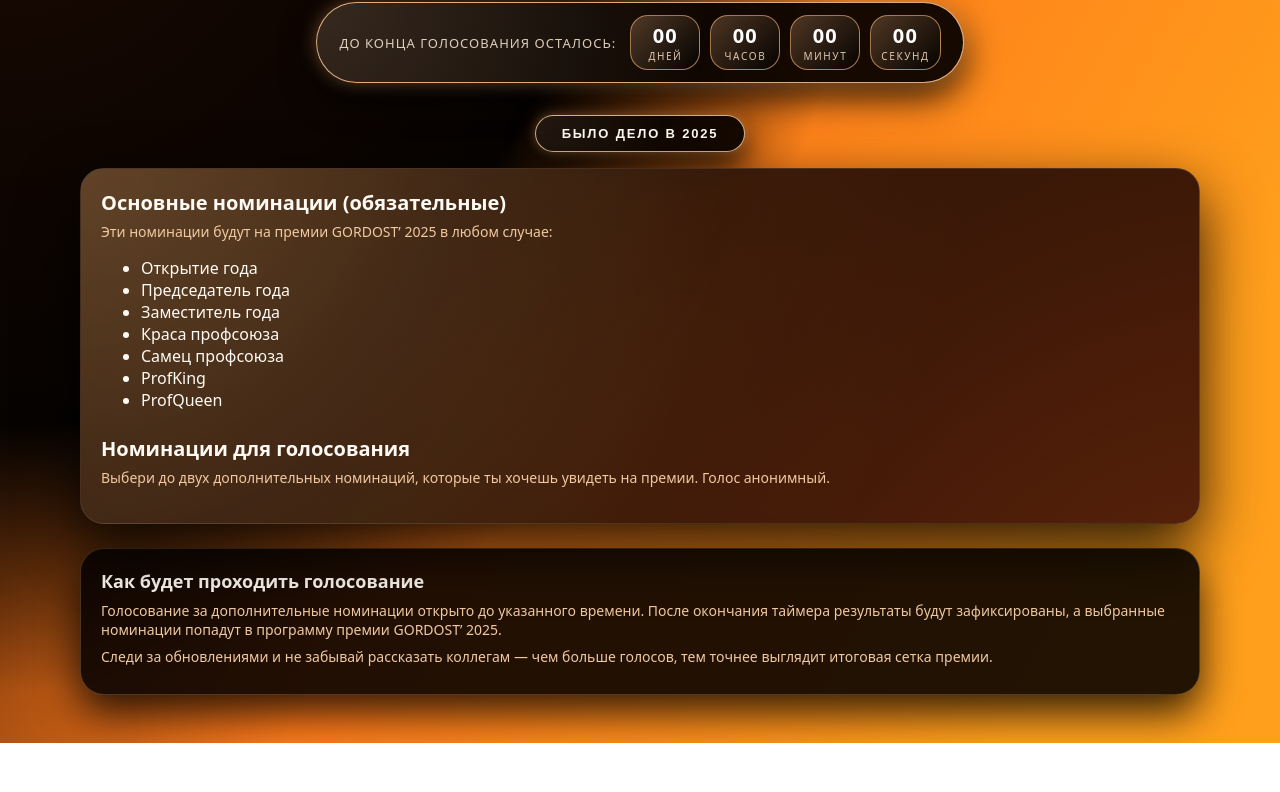
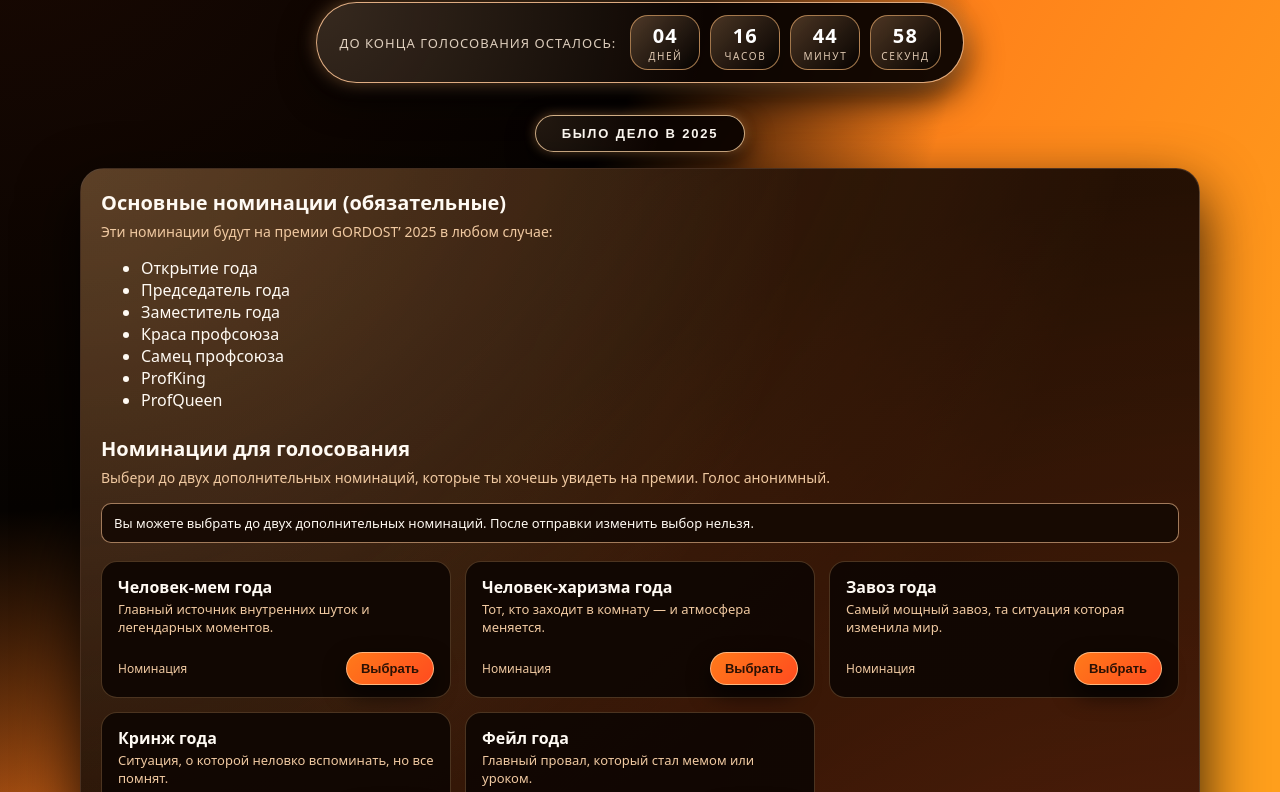
Before and after one commit to FFFyxjiy/gordost-2025, a plain HTML site: page index.html in a window 1280 px wide. Shown: the part 172-964 px from the top of the page. Before the commit the page ends 915 px from the top, so only its background shows below. Drawn offline with Linux system fonts and the light colour scheme; files that its build step writes are made by us from their sources.

Commit message:
Update index.html

```diff
--- a/index.html
+++ b/index.html
@@ -4,7 +4,7 @@
     <meta charset="UTF-8" />
     <title>Премия GORDOST’ 2025</title>
     <meta name="viewport" content="width=device-width, initial-scale=1" />
-    <link rel="stylesheet" href="/.idea/styles.css" />
+    <link rel="stylesheet" href="/css/styles.css" />
 </head>
 <body>
 <div class="page">
@@ -255,6 +255,6 @@
     </main>
 </div>
 
-<script src="/.idea/script.js"></script>
+<script src="/js/script.js"></script>
 </body>
 </html>
```
